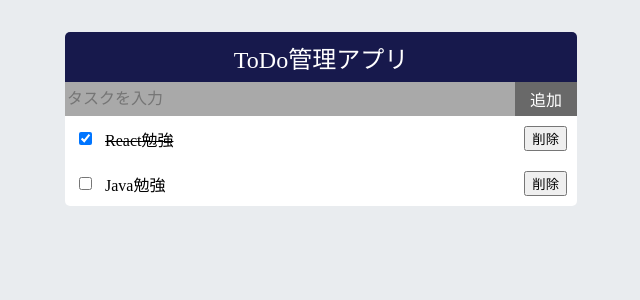
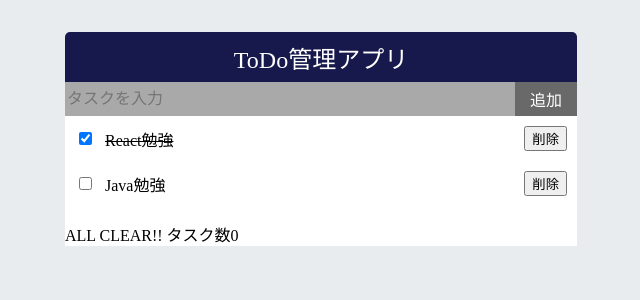
Before and after one commit to s1f10230171/react-todo-app, a React (Create React App) app: page / in a window 1280 px wide. Shown: the top 300 px of the page, without its empty margins (319-959 px from the left). Built offline with nearby package versions, Linux system fonts and the light colour scheme; the HTML template or start-up script is replaced by a standard one.

Commit message:
タスク数の可視化

```diff
--- a/src/App.js
+++ b/src/App.js
@@ -19,16 +19,20 @@ function App() {
   ];
 
   const [todos, setTodos] = useState(initialTodos);
+  const [taskcount, setTaskcount] = useState(0)
+  const [clearcount, setClearcount] = useState(0)
   const handleAdd = (text) => {
     const newTodo = {
       id: createId(),
       text: text,
       isFinished: false
     };
+    setTaskcount(taskcount+1);
     setTodos((todos) => [...todos, newTodo]);
   }
   const handleRemove = (deleteId) => {
-      setTodos(todos.filter(todo => todo.id !== deleteId));
+    setClearcount(clearcount+1);
+    setTodos(todos.filter(todo => todo.id !== deleteId));
     }
   const handleToggle = (todoId) => {
       setTodos(todos.map(todo => todo.id === todoId ? {...todo, isFinished : !todo.isFinished } : todo));
@@ -39,6 +43,7 @@ function App() {
       <div className="App-content">
         <TodoInput onAdd={handleAdd} />
         <TodoList todos={todos} onRemove={handleRemove} onToggle={handleToggle}/>
+        <p>{taskcount===clearcount ? `ALL CLEAR!! タスク数${taskcount}` : `今週のタスクカウント: ${taskcount} / クリア済み : ${clearcount}`}</p>
       </div>
     </div>
   );
```
